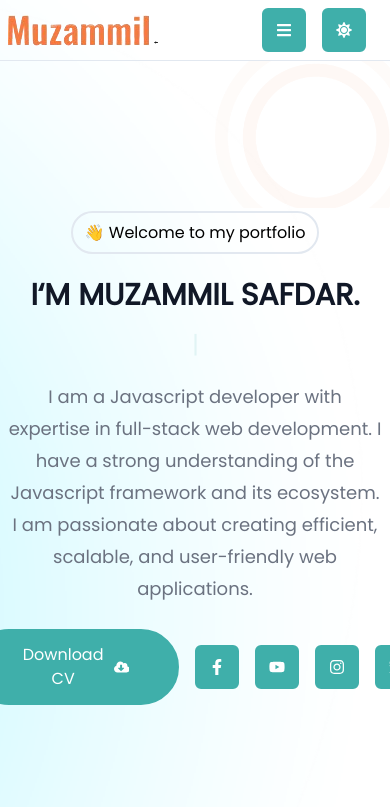
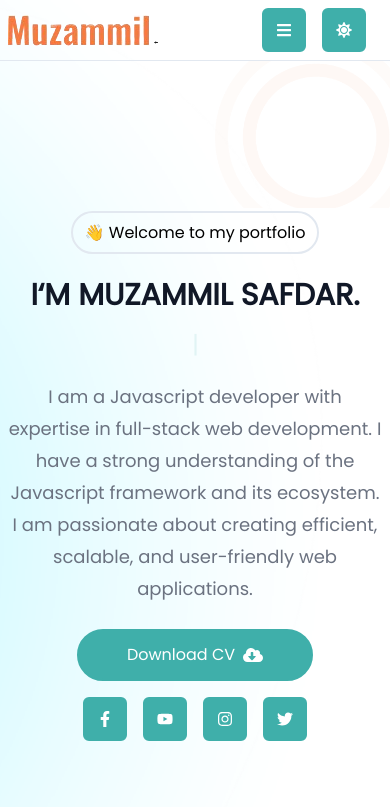
Before and after one commit to Muzammil327/portfolio-website, a Next.js app: page / in a window 390 px wide. Shown: the top 807 px of the page. Built offline with nearby package versions, Linux system fonts and the light colour scheme.

Commit message:
updated: sitemap

```diff
--- a/src/components/MHero/page.tsx
+++ b/src/components/MHero/page.tsx
@@ -66,7 +66,7 @@ export default function MHero() {
               framework and its ecosystem. I am passionate about creating
               efficient, scalable, and user-friendly web applications.
             </p>
-            <div className="mt-6 flex items-center lg:justify-start justify-center gap-4">
+            <div className="mt-6 flex sm:flex-row flex-col items-center lg:justify-start justify-center gap-4">
               <Button className="btnIcon px-12 duration-300 ease-in rounded-full flex gap-2 items-center">
                 Download CV <FaCloudDownloadAlt size={20} />
               </Button>
@@ -117,7 +117,7 @@ export default function MHero() {
                 alt=""
                 height={750}
                 width={750}
-                className="h-[520px] w-[520px] rounded-[60px] lg:rotate-12 hover:rotate-0 duration-300 ease-in-out border-8 border-solid hover:border-color2 border-transparent hover:border-opacity-60"
+                className="sm:h-[520px] h-[300px] sm:w-[520px] w-[300px] rounded-[60px] lg:rotate-12 hover:rotate-0 duration-300 ease-in-out border-8 border-solid hover:border-color2 border-transparent hover:border-opacity-60"
               />
             </div>
             <div className="">
```
